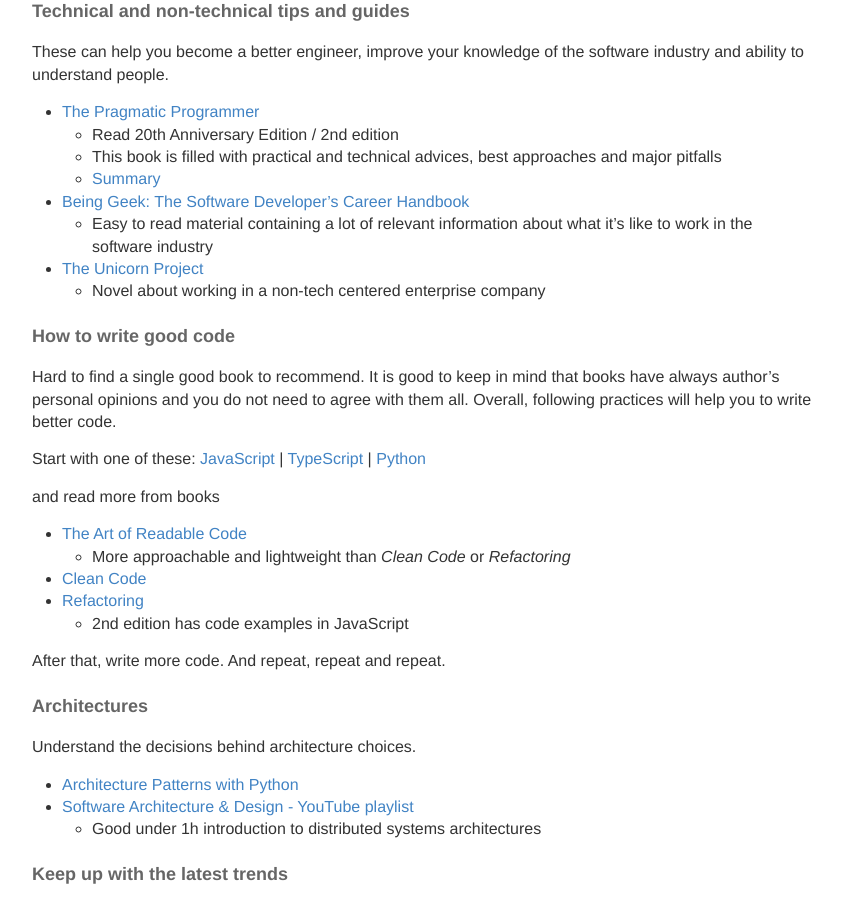
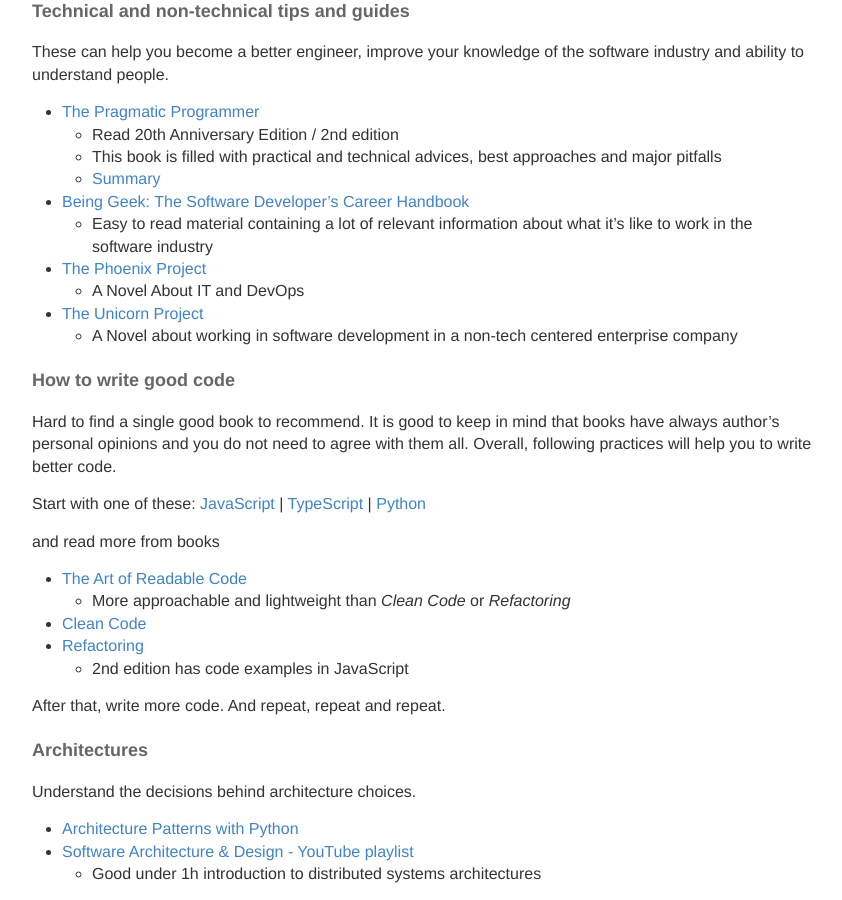
Before and after one commit to ttu/ttu.github.io, a Jekyll site: the page built from _posts/2022-2-5-material-for-new-developers.md, in a window 1280 px wide and 900 px high, scrolled down 348 px. Shown: the whole window, without its empty margins (218-1060 px from the left). Built offline with Jekyll 4.4.1, drawn with Linux system fonts in a browser that asks for light colours.

Commit message:
Update new developer post links

```diff
--- a/_posts/2022-2-5-material-for-new-developers.md
+++ b/_posts/2022-2-5-material-for-new-developers.md
@@ -18,8 +18,10 @@
   * [Summary](https://github.com/HugoMatilla/The-Pragmatic-Programmer)
 * [Being Geek: The Software Developer's Career Handbook](https://www.goodreads.com/book/show/8473471-being-geek)
   * Easy to read material containing a lot of relevant information about what it's like to work in the software industry
+* [The Phoenix Project](https://www.goodreads.com/book/show/17255186-the-phoenix-project)
+  * A Novel About IT and DevOps
 * [The Unicorn Project](https://www.goodreads.com/book/show/44333183-the-unicorn-project)
-  * Novel about working in a non-tech centered enterprise company
+  * A Novel about working in software development in a non-tech centered enterprise company
 
 #### How to write good code
 
@@ -48,7 +50,7 @@
 
 #### Keep up with the latest trends
 
-* [Reddit programming](http://www.reddit.com/r/programming)
+* [Reddit programming](http://old.reddit.com/r/programming)
 * [Hacker news](https://news.ycombinator.com/)
 
 #### History of software field
```
